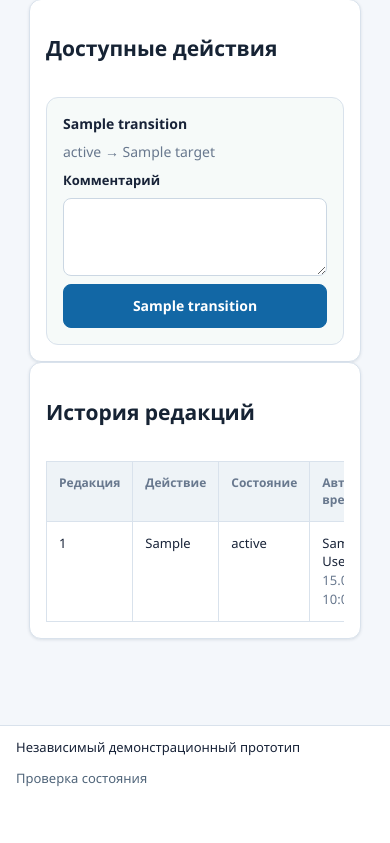
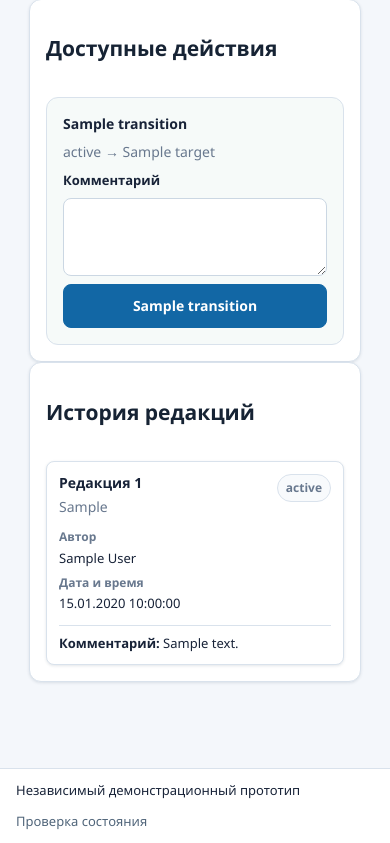
Before and after one commit to genrudko/electronic-operational-docs, a Django app: template src/templates/operational_documents/record_detail.html in a window 390 px wide. Shown: the part 2000-2843 px from the top of the page. Before the commit the page ends 2787 px from the top, so only its background shows below. Run offline with Django 5.2, Linux system fonts and the light colour scheme; the template is opened without the code that fills it: most values are stand-ins (such as "Sample title", 1, 10 or a date in 2020); form fields are guessed from the names that the template uses; parts of the project's set-up code (start-up, migrations or seed data) failed here and were passed over; some web fonts are replaced.

Commit message:
UX Repair v12: stack operational document revisions on mobile

```diff
--- a/src/templates/operational_documents/record_detail.html
+++ b/src/templates/operational_documents/record_detail.html
@@ -1,7 +1,9 @@
 {% extends "base.html" %}
+{% load static %}
 
 {% block title %}{{ record.registration_number }} · ЭОД{% endblock %}
 {% block extra_head %}
+<link rel="stylesheet" href="{% static 'system/ux_mobile_surfaces.css' %}?v=uxmobile001">
 <style>
 .opdoc-record-detail{min-width:0}
 .opdoc-related-list{min-width:0;display:grid;gap:var(--theme-space-2)}
@@ -38,7 +40,25 @@
 </section>
 
 {% if transitions %}<section class="da-card ux-stack"><h2>Доступные действия</h2><div class="opdoc-transition-grid">{% for transition in transitions %}<form method="post" action="{% url 'operational_documents:record_transition' record.public_id %}" class="opdoc-transition-card da-panel-flat ux-stack is-compact" data-transition-form>{% csrf_token %}<input type="hidden" name="transition_code" value="{{ transition.code }}"><strong>{{ transition.name }}</strong><span class="ux-muted">{{ record.status_name_snapshot }} → {{ transition.target.name }}</span><div class="da-field"><label for="transition-comment-{{ transition.code }}">Комментарий{% if transition.requires_comment %} <span class="required-mark">обязательно</span>{% endif %}</label><textarea id="transition-comment-{{ transition.code }}" name="comment" rows="3" {% if transition.requires_comment %}required data-required-message="Укажите комментарий для действия «{{ transition.name }}»."{% endif %}></textarea>{% if transition.requires_comment %}<small class="ux-muted">Без комментария действие не будет выполнено.</small>{% endif %}</div><button class="da-button" type="submit">{{ transition.name }}</button></form>{% endfor %}</div></section>{% endif %}
-<section class="da-card ux-stack"><h2>История редакций</h2><div class="da-table-wrap"><table class="da-table"><thead><tr><th>Редакция</th><th>Действие</th><th>Состояние</th><th>Автор и время</th><th>Комментарий</th></tr></thead><tbody>{% for revision in revisions %}<tr><td>{{ revision.revision_number }}</td><td>{{ revision.get_action_display }}</td><td>{{ revision.status_name_snapshot }}</td><td>{{ revision.actor.full_name }}<br><span class="ux-muted">{{ revision.created_at|date:"d.m.Y H:i:s" }}</span></td><td>{{ revision.comment|default:"—" }}</td></tr>{% endfor %}</tbody></table></div></section>
+<section class="da-card ux-stack opdoc-revision-history">
+    <h2>История редакций</h2>
+    <div class="da-table-wrap opdoc-revision-desktop-table"><table class="da-table"><thead><tr><th>Редакция</th><th>Действие</th><th>Состояние</th><th>Автор и время</th><th>Комментарий</th></tr></thead><tbody>{% for revision in revisions %}<tr><td>{{ revision.revision_number }}</td><td>{{ revision.get_action_display }}</td><td>{{ revision.status_name_snapshot }}</td><td>{{ revision.actor.full_name }}<br><span class="ux-muted">{{ revision.created_at|date:"d.m.Y H:i:s" }}</span></td><td>{{ revision.comment|default:"—" }}</td></tr>{% endfor %}</tbody></table></div>
+    <ol class="opdoc-revision-mobile-list" aria-label="История редакций">
+        {% for revision in revisions %}
+        <li class="ux-mobile-audit-card">
+            <header class="ux-mobile-audit-card__header">
+                <div class="ux-mobile-audit-card__title"><strong>Редакция {{ revision.revision_number }}</strong><span class="ux-muted">{{ revision.get_action_display }}</span></div>
+                <span class="da-status-chip">{{ revision.status_name_snapshot }}</span>
+            </header>
+            <dl class="ux-mobile-audit-card__meta">
+                <div class="is-wide"><dt>Автор</dt><dd>{{ revision.actor.full_name }}</dd></div>
+                <div><dt>Дата и время</dt><dd>{{ revision.created_at|date:"d.m.Y H:i:s" }}</dd></div>
+            </dl>
+            <p class="opdoc-revision-comment"><strong>Комментарий:</strong> {{ revision.comment|default:"—" }}</p>
+        </li>
+        {% endfor %}
+    </ol>
+</section>
 
 {% if ui_preferences.show_technical_details %}<details class="da-card technical-only"><summary>Технические сведения и неизменяемый журнал аудита</summary><dl class="ux-key-value"><dt>Редакция структуры</dt><dd>{{ record.schema_revision.revision_number }}</dd><dt>SHA-256 структуры</dt><dd><code class="hash-value">{{ record.schema_revision.sha256 }}</code></dd></dl><h3>SHA-256 редакций записи</h3><ul class="ux-list-reset">{% for revision in revisions %}<li><strong>Редакция {{ revision.revision_number }}</strong> <code class="hash-value">{{ revision.sha256 }}</code></li>{% endfor %}</ul><h3>Аудит</h3><div class="da-table-wrap"><table class="da-table"><thead><tr><th>Время</th><th>Событие</th><th>Инициатор</th><th>Данные</th></tr></thead><tbody>{% for event in audit_events %}<tr><td>{{ event.occurred_at|date:"d.m.Y H:i:s" }}</td><td>{{ event.event_type }}</td><td>{{ event.actor.full_name }}</td><td><code class="hash-value">{{ event.payload }}</code></td></tr>{% endfor %}</tbody></table></div></details>{% endif %}
 <script>(() => { for (const textarea of document.querySelectorAll("textarea[data-required-message]")) { textarea.addEventListener("invalid", () => textarea.setCustomValidity(textarea.dataset.requiredMessage)); textarea.addEventListener("input", () => textarea.setCustomValidity("")); } })();</script>
```
